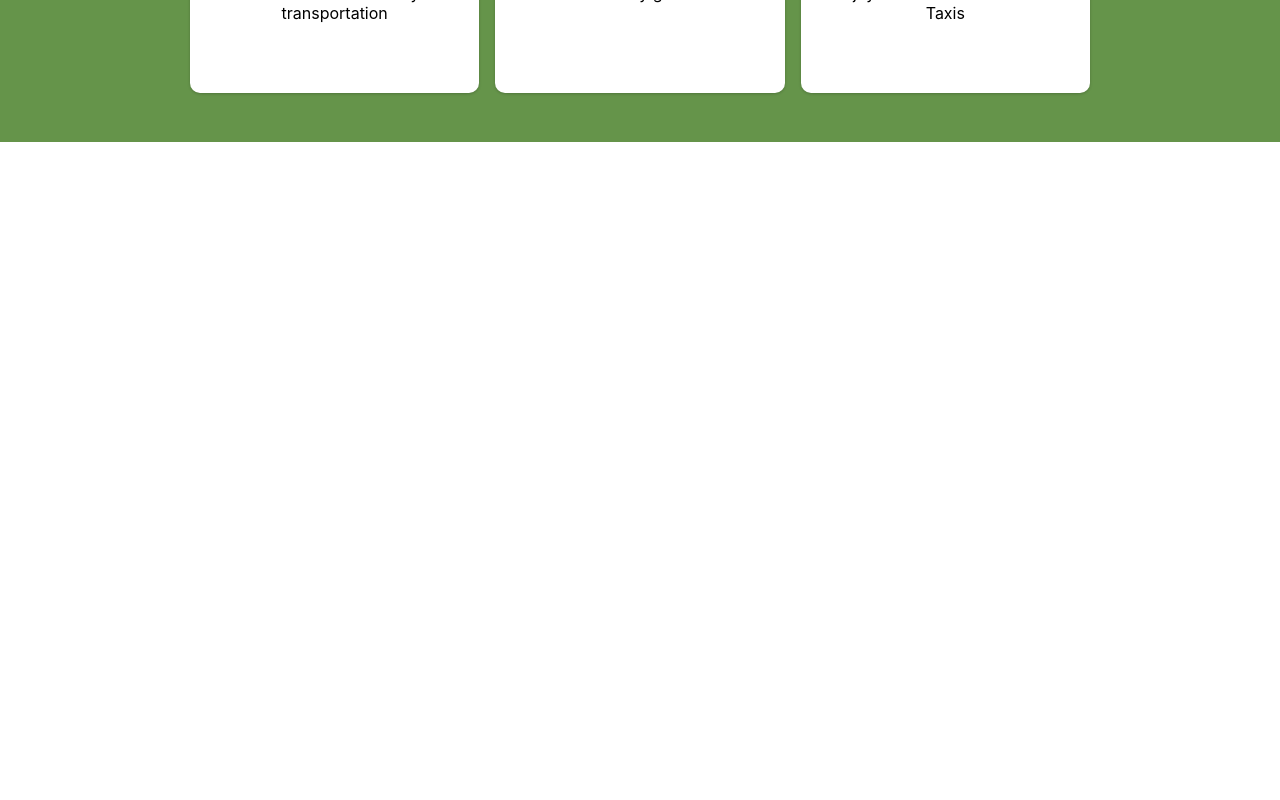
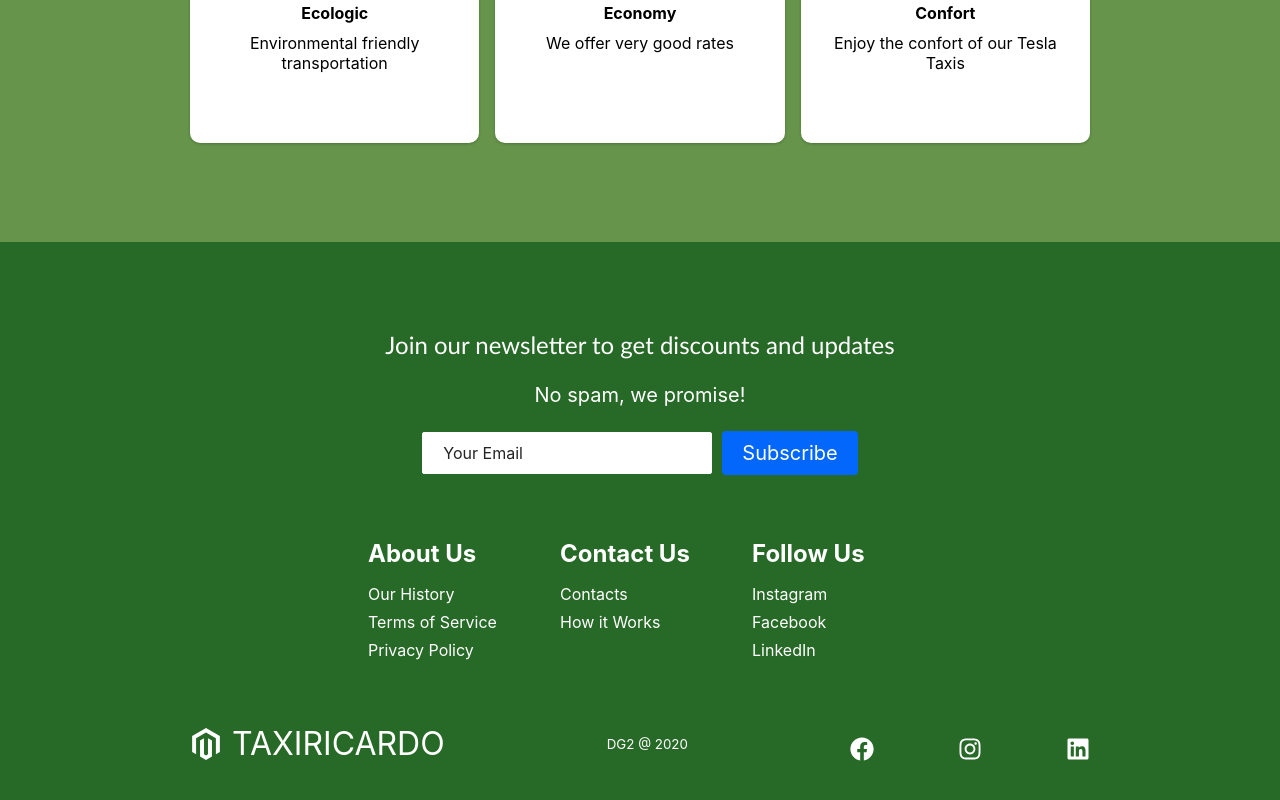
Before and after one commit to diogo-guimaraes-repo/taxi-app, a React (Create React App) app in the folder taxi-app/: page / in a window 1280 px wide. Shown: the part 1098-1898 px from the top of the page. Before the commit the page ends 1240 px from the top, so only its background shows below. Built offline with nearby package versions, Linux system fonts and the light colour scheme.

Commit message:
add footer

```diff
--- a/taxi-app/src/App.js
+++ b/taxi-app/src/App.js
@@ -2,7 +2,7 @@ import React from 'react';
 import GlobalStyle from './globalStyles';
 import Home from './pages/HomePage/Home';
 import { BrowserRouter as Router, Switch, Route } from 'react-router-dom';
-import {Navbar} from './components';
+import {Footer, Navbar} from './components';
 
 function App() {
   return (
@@ -12,6 +12,7 @@ function App() {
       <Switch>
         <Route path='/' exact component={Home}/>
       </Switch>
+      <Footer/>
     </Router>
   );
 }
--- a/taxi-app/src/components/Features/Features.elements.js
+++ b/taxi-app/src/components/Features/Features.elements.js
@@ -2,7 +2,7 @@ import styled from 'styled-components';
 
 
 export const FeaturesContainer = styled.div`
-  height: 600px;
+  height: 700px;
   display: flex;
   flex-direction: column;
   justify-content: center;
@@ -10,11 +10,11 @@ export const FeaturesContainer = styled.div`
   background: #65944a;
 
   @media screen and (max-width: 768px) {
-    height: 1100px;
+    height: 1500px;
   }
 
   @media screen and (max-width: 480px) {
-    height: 1300px;
+    height: 1700px;
   }
 `;
 
@@ -66,17 +66,10 @@ export const FeaturesH1 = styled.h1`
   font-size: 5rem;
   color: #fff;
   margin-bottom: 64px;
-
-  @media screen and (max-width: 1000px) {
-    margin-top: 500px;
-  }
-
-  @media screen and (max-width: 768px) {
-    margin-top: 800px;
-  }
+  text-align: center;
 
   @media screen and (max-width: 480px) {
-    font-size: 2rem;
+    font-size: 3rem;
   }
 `;
 
--- /dev/null
+++ b/taxi-app/src/components/Footer/Footer.elements.js
@@ -0,0 +1,165 @@
+import styled from 'styled-components';
+import { FaMagento } from 'react-icons/fa';
+import { Link } from 'react-router-dom';
+
+
+export const FooterContainer = styled.div`
+  background-color: #276926;
+  padding: 4rem 0 2rem 0;
+  display: flex;
+  flex-direction: column;
+  justify-content: center;
+  align-items: center;
+`;
+
+export const FooterSubscription = styled.section`
+  display: flex;
+  flex-direction: column;
+  justify-content: center;
+  align-items: center;
+  text-align: center;
+  margin-bottom: 24px;
+  padding: 24px;
+  color: #fff;
+`;
+
+export const FooterSubHeading = styled.p`
+  font-family: 'Trebuchet MS', 'Lucida Sans Unicode', 'Lucida Grande',
+    'Lucida Sans', Arial, sans-serif;
+  margin-bottom: 24px;
+  font-size: 24px;
+`;
+
+export const FooterSubText = styled.p`
+  margin-bottom: 24px;
+  font-size: 20px;
+`;
+
+export const Form = styled.form`
+  display: flex;
+  justify-content: center;
+  align-items: center;
+
+  @media screen and (max-width: 820px) {
+    flex-direction: column;
+    width: 80%;
+  }
+`;
+
+export const FormInput = styled.input`
+  padding: 10px 20px;
+  border-radius: 2px;
+  margin-right: 10px;
+  outline: none;
+  border: none;
+  font-size: 16px;
+  border: 1px solid #fff;
+
+  &::placeholder {
+    color: #242424;
+  }
+  @media screen and (max-width: 820px) {
+    width: 100%;
+    margin: 0 0 16px 0;
+  }
+`;
+
+export const FooterLinksContainer = styled.div`
+  width: 100%;
+  max-width: 1000px;
+  display: flex;
+  justify-content: center;
+
+  @media screen and (max-width: 820px) {
+    padding-top: 32px;
+  }
+`;
+
+export const FooterLinksWrapper = styled.div`
+  display: flex;
+
+  @media screen and (max-width: 820px) {
+    flex-direction: column;
+  }
+`;
+
+export const FooterLinkItems = styled.div`
+  display: flex;
+  flex-direction: column;
+  align-items: flex-start;
+  margin: 16px;
+  text-align: left;
+  width: 160px;
+  box-sizing: border-box;
+  color: #fff;
+
+  @media screen and (max-width: 420px) {
+    margin: 0;
+    padding: 10px;
+    width: 100%;
+  }
+`;
+
+export const FooterLinkTitle = styled.h2`
+  margin-bottom: 16px;
+`;
+
+export const FooterLink = styled(Link)`
+  color: #fff;
+  text-decoration: none;
+  margin-bottom: 0.5rem;
+
+  &:hover {
+    color: #0467fb;
+    transition: 0.3s ease-out;
+  }
+`;
+
+export const SocialMedia = styled.section`
+  max-width: 1000px;
+  width: 100%;
+`;
+
+export const SocialMediaWrap = styled.div`
+  display: flex;
+  justify-content: space-between;
+  align-items: center;
+  width: 90%;
+  max-width: 1000px;
+  margin: 40px auto 0 auto;
+  @media screen and (max-width: 820px) {
+    flex-direction: column;
+  }
+`;
+
+export const SocialLogo = styled(Link)`
+  color: #fff;
+  justify-self: start;
+  cursor: pointer;
+  text-decoration: none;
+  font-size: 2rem;
+  display: flex;
+  align-items: center;
+  margin-bottom: 16px;
+`;
+
+export const SocialIcon = styled(FaMagento)`
+  margin-right: 10px;
+`;
+
+export const WebsiteRights = styled.small`
+  color: #fff;
+  margin-bottom: 16px;
+`;
+
+export const SocialIcons = styled.div`
+  display: flex;
+  justify-content: space-between;
+  align-items: center;
+  width: 240px;
+`;
+
+export const SocialIconLink = styled.a`
+  color: #fff;
+  font-size: 24px;
+`;
--- /dev/null
+++ b/taxi-app/src/components/Footer/Footer.js
@@ -0,0 +1,89 @@
+import React from 'react';
+import { Button } from '../../globalStyles';
+import {
+  FaFacebook,
+  FaInstagram,
+  FaLinkedin
+} from 'react-icons/fa';
+import {
+  FooterContainer,
+  FooterSubscription,
+  FooterSubHeading,
+  FooterSubText,
+  Form,
+  FormInput,
+  FooterLinksContainer,
+  FooterLinksWrapper,
+  FooterLinkItems,
+  FooterLinkTitle,
+  FooterLink,
+  SocialMedia,
+  SocialMediaWrap,
+  SocialLogo,
+  SocialIcon,
+  WebsiteRights,
+  SocialIcons,
+  SocialIconLink
+} from './Footer.elements';
+
+function Footer() {
+  return (
+    <FooterContainer>
+      <FooterSubscription>
+        <FooterSubHeading>
+          Join our newsletter to get discounts and updates
+        </FooterSubHeading>
+        <FooterSubText>
+          No spam, we promise!
+        </FooterSubText>
+        <Form>
+          <FormInput name='email' type='email' placeholder="Your Email"/>
+          <Button fontBig>Subscribe</Button>
+        </Form>
+      </FooterSubscription>
+      <FooterLinksContainer>
+        <FooterLinksWrapper>
+          <FooterLinkItems>
+            <FooterLinkTitle>About Us</FooterLinkTitle>
+            <FooterLink to='/about-us'>Our History</FooterLink>
+            <FooterLink to='/terms-service'>Terms of Service</FooterLink>
+            <FooterLink to='/privacy-policy'>Privacy Policy</FooterLink>
+          </FooterLinkItems>
+          <FooterLinkItems>
+            <FooterLinkTitle>Contact Us</FooterLinkTitle>
+            <FooterLink to='/contacts'>Contacts</FooterLink>
+            <FooterLink to='/how-it-works'>How it Works</FooterLink>
+          </FooterLinkItems>
+          <FooterLinkItems>
+            <FooterLinkTitle>Follow Us</FooterLinkTitle>
+            <FooterLink to='/'>Instagram</FooterLink>
+            <FooterLink to='/'>Facebook</FooterLink>
+            <FooterLink to='/'>LinkedIn</FooterLink>
+          </FooterLinkItems>
+        </FooterLinksWrapper>
+      </FooterLinksContainer>
+      <SocialMedia>
+        <SocialMediaWrap>
+          <SocialLogo to=''>
+            <SocialIcon/>
+            TAXIRICARDO
+          </SocialLogo>
+          <WebsiteRights>DG2 @ 2020</WebsiteRights>
+          <SocialIcons>
+          <SocialIconLink href='/' target='_blank' aria-label='Facebook'>
+              <FaFacebook />
+            </SocialIconLink>
+            <SocialIconLink href='/' target='_blank' aria-label='Instagram'>
+              <FaInstagram />
+            </SocialIconLink>
+            <SocialIconLink href='/' target='_blank' aria-label='LinkedIn'>
+              <FaLinkedin />
+            </SocialIconLink>
+          </SocialIcons>
+        </SocialMediaWrap>
+      </SocialMedia>
+    </FooterContainer>
+  );
+}
+
+export default Footer;
--- a/taxi-app/src/components/Hero/Hero.elements.js
+++ b/taxi-app/src/components/Hero/Hero.elements.js
@@ -8,6 +8,10 @@ export const Section = styled.section`
   width: 100vw;
   background-size: cover;
   background-repeat: no-repeat;
+
+  @media screen and (max-width: 768px) {
+    height: 100vh;
+  }
 `;
 
 export const SectionOverlay = styled.div`
@@ -15,6 +19,10 @@ export const SectionOverlay = styled.div`
     background-color: rgba(0, 0, 0, 0.41);
     height: 70vh;
     width: 100%;
+
+    @media screen and (max-width: 768px) {
+      height: 100vh;
+  }
 `;
 
 export const HeroRow = styled.div`
@@ -63,6 +71,11 @@ export const StyledForm = styled.form`
 export const StyledInput = styled.input`
   display: block;
   width: 100%;
+
+  &::placeholder {
+    color: #242424;
+  }
+
   ${SharedStyles}
 `;
 
--- a/taxi-app/src/components/Hero/Hero.js
+++ b/taxi-app/src/components/Hero/Hero.js
@@ -49,11 +49,13 @@ const Hero = () => {
                   <StyledInput
                    type="text"
                     name="origin"
+                    placeholder="Enter the pickup address"
                   />
                   <FormLabel>Destination Address</FormLabel>
                   <StyledInput
                     type="text"
                     name="destination"
+                    placeholder="Enter the destination address"
                     />
                   <FormButton>Book Taxi</FormButton>
                 </StyledForm>
--- a/taxi-app/src/components/index.js
+++ b/taxi-app/src/components/index.js
@@ -1,3 +1,4 @@
 export {default as Navbar} from './Navbar/Navbar'
 export {default as Hero } from './Hero/Hero'
 export {default as Features } from './Features/Features'
+export {default as Footer } from './Footer/Footer'
```
